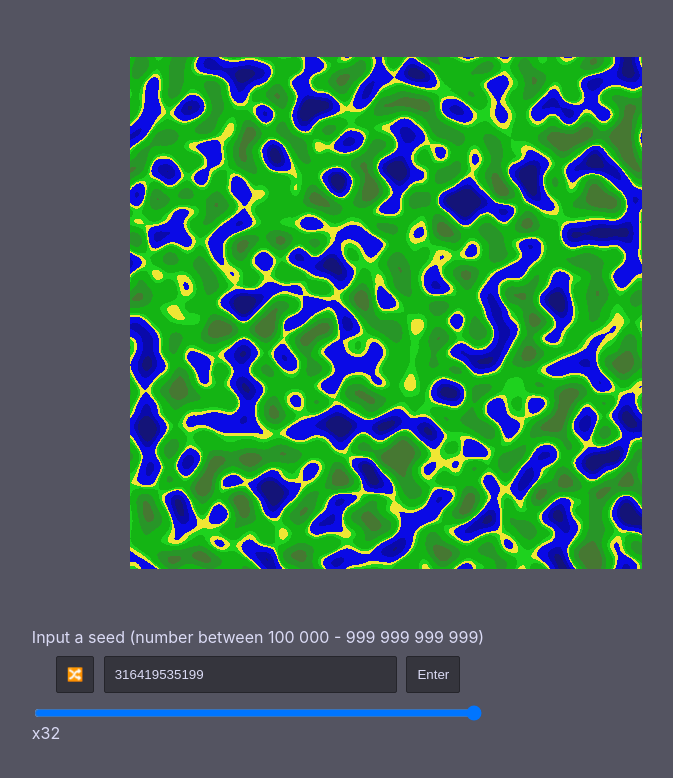
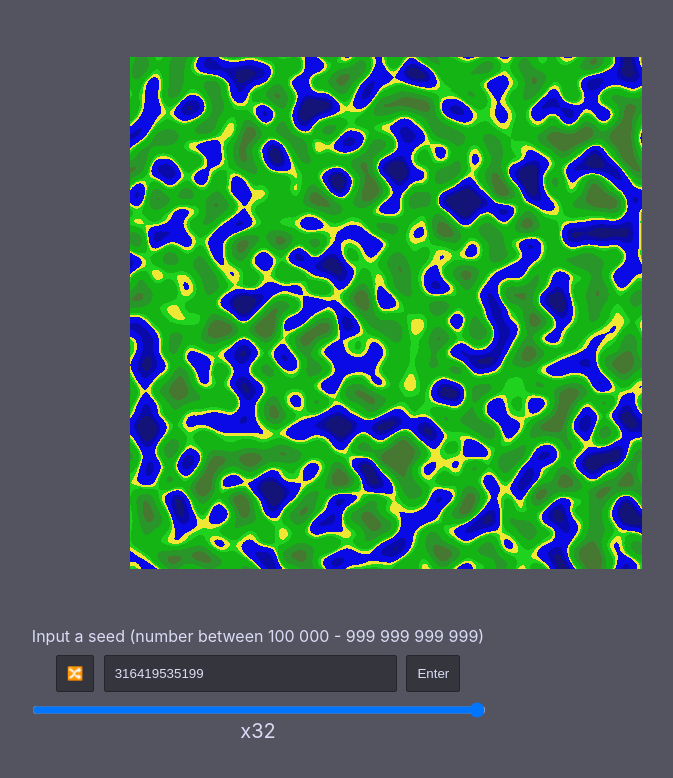
Before and after one commit to Reishi006/perlin-canvas, a React (Create React App) app: page / in a window 1280 px wide. Shown: the top 778 px of the page, without its empty margins (382-1055 px from the left). Built offline with nearby package versions, Linux system fonts and the light colour scheme.

Commit message:
Update App.css

```diff
--- a/src/App.css
+++ b/src/App.css
@@ -72,10 +72,23 @@ input:focus {
   margin: .7em;
 }
 
-.seed-input, .seed-input-button {
+.seed-input, .seed-input-button, .seed-size {
   padding: 10px;
 
   border: 1px solid rgb(37, 37, 43);
   border-radius: 2px;
   background-color: rgb(53, 53, 61);
 }
+
+.seed-size {
+  width: 100%;
+
+  margin: 0 auto;
+  padding: 0;
+}
+
+.seed-size-label {
+  text-align: center;
+
+  font-size: 20px;
+}
```
